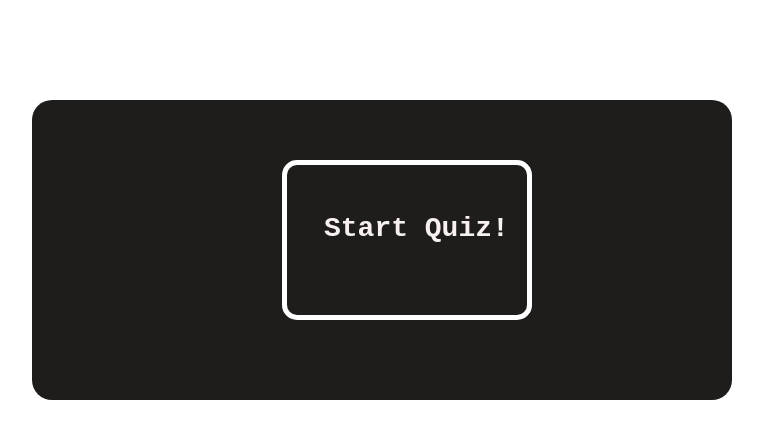
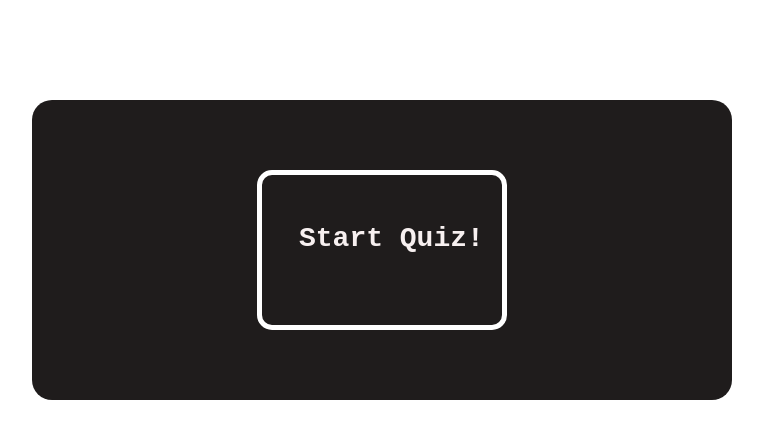
Before and after one commit to oscar-mugambi/Quiz-App, a plain HTML site: page index.html in a window 1280 px wide. Shown: the whole page, without its empty margins (258-1021 px from the left). Drawn offline with Linux system fonts and the light colour scheme.

```diff
--- a/style.css
+++ b/style.css
@@ -30,13 +30,16 @@ body {
   text-align: center;
   cursor: pointer;
   position: absolute;
-  left: 250px;
-  top: 60px;
+  top: 50%;
+  left: 50%;
+  transform: translate(-50%, -50%);
   color: rgb(247, 240, 240);
 }
 
 #start p {
   position: absolute;
+  display: block;
+
   left: 37px;
   top: 20px;
 }
```
